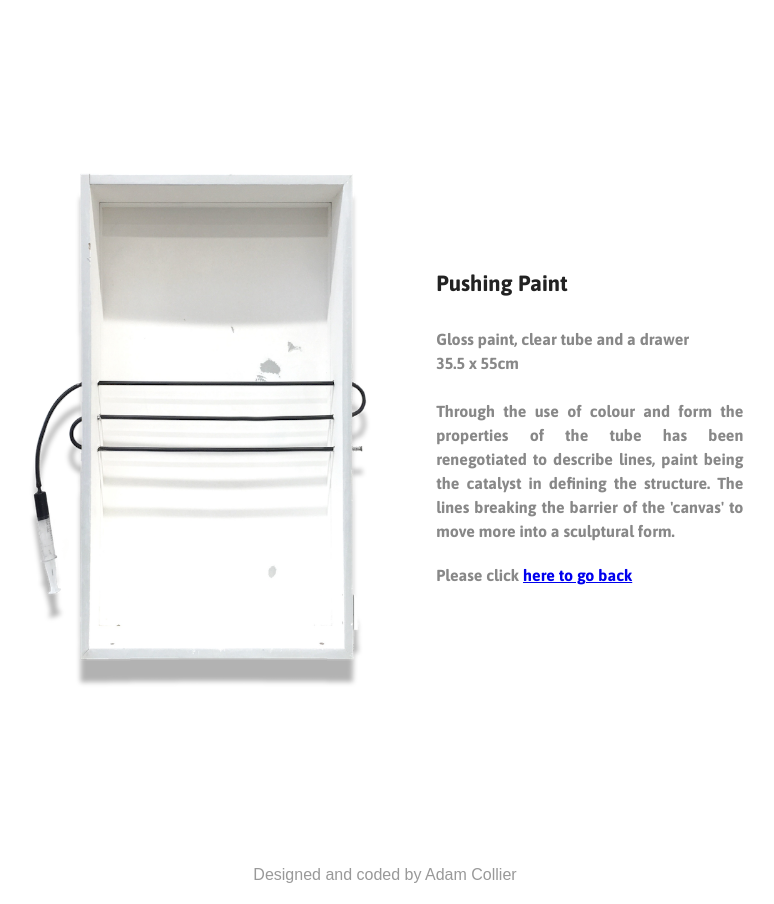
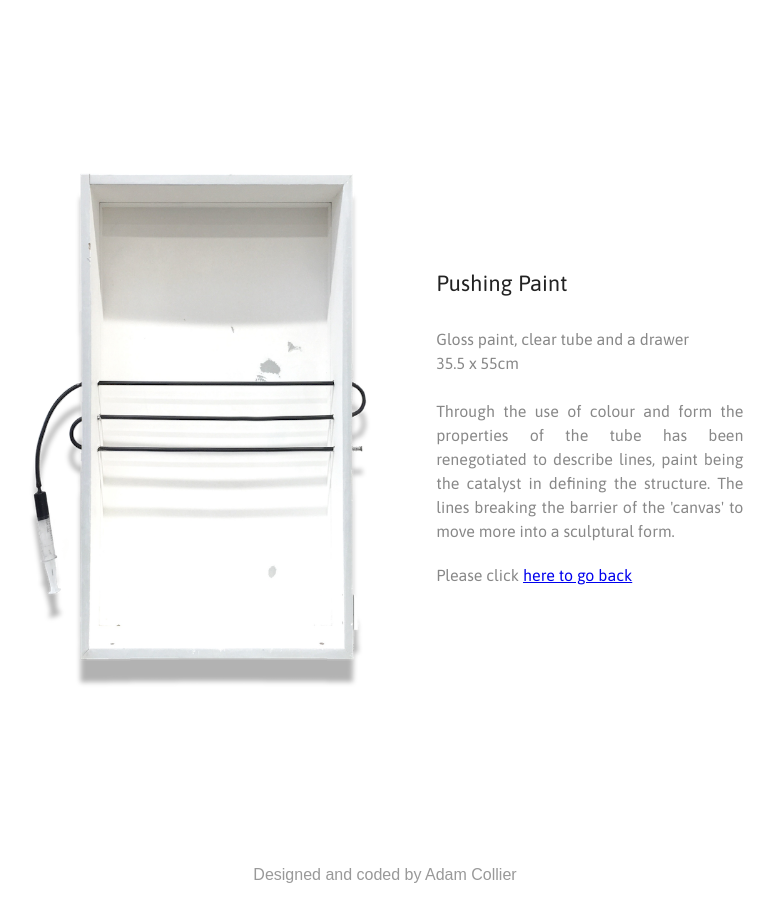
Before and after one commit to Adam-Collier/Personal-Site, a Jekyll site: the page built from art/_posts/2015-12-10-pushing-paint.html, in a window 1280 px wide. Shown: the whole page, without its empty margins (255-1029 px from the left). Built offline with Jekyll 4.4.1, drawn with Linux system fonts in a browser that asks for light colours.

Commit message:
font optimisation

```diff
--- a/_layouts/art-posts.html
+++ b/_layouts/art-posts.html
@@ -7,6 +7,7 @@
     {% endif %}
     <meta http-equiv="Content-Type" content="text/html; charset=UTF-8"/>
     <link rel="stylesheet" href="{{ site.baseurl }}/css/main.css" type="text/css" />
+    <link href="https://fonts.googleapis.com/css?family=Asap|Noto+Sans|Roboto" rel="stylesheet">
     {% if site.feedburner %}
     <link href="http://feeds.feedburner.com/{{ site.feedburner.id }}" rel="alternate" title="{{ site.title }}" type="application/atom+xml" />
     {% endif %}
--- a/_layouts/default.html
+++ b/_layouts/default.html
@@ -3,6 +3,7 @@
   <head>
     <title>{% if page.title %}{{ page.title }} - {% endif %}{{ site.title }}</title>
     <link rel="stylesheet" href="{{ site.baseurl }}/css/main.css" type="text/css" />
+    <link href="https://fonts.googleapis.com/css?family=Asap|Noto+Sans|Roboto" rel="stylesheet">
     {% if page.description %}
     <meta name="description" content="{{ page.description }}" />
     {% endif %}
--- a/_layouts/page.html
+++ b/_layouts/page.html
@@ -3,6 +3,7 @@
   <head>
     <title>{% if page.title %}{{ page.title }} - {% endif %}{{ site.title }}</title>
     <link rel="stylesheet" href="{{ site.baseurl }}/css/main.css" type="text/css" />
+    <link href="https://fonts.googleapis.com/css?family=Asap|Noto+Sans|Roboto" rel="stylesheet">
     {% if page.description %}
     <meta name="description" content="{{ page.description }}" />
     {% endif %}
--- a/_sass/_header.sass
+++ b/_sass/_header.sass
@@ -1,6 +1,3 @@
-@import 'https://fonts.googleapis.com/css?family=Roboto:400,500'
-@import 'https://fonts.googleapis.com/css?family=Asap:400i,700'
-@import 'https://fonts.googleapis.com/css?family=Noto+Sans'
 .opening h2
 	font-family: Roboto
 	font-weight: 500
--- a/art/_posts/2015-12-10-pushing-paint.html
+++ b/art/_posts/2015-12-10-pushing-paint.html
@@ -8,7 +8,7 @@ cover: Pushing-Paint.png
 <p>Gloss paint, clear tube and a drawer<br>
 35.5 x 55cm<br>
 <br>
- Through the use of colour and form the properties of the tube has been renegotiated to describe lines, paint being the catalyst in defining the structure. The lines breaking the barrier of the 'canvas' to move more into a sculptural form.
+Through the use of colour and form the properties of the tube has been renegotiated to describe lines, paint being the catalyst in defining the structure. The lines breaking the barrier of the 'canvas' to move more into a sculptural form.
 <br>
 <p>Please click <a href="{{ site.baseurl }}/fine-art.html">here to go back</a>
 </p>
```
